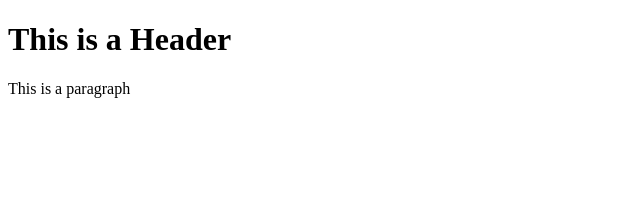
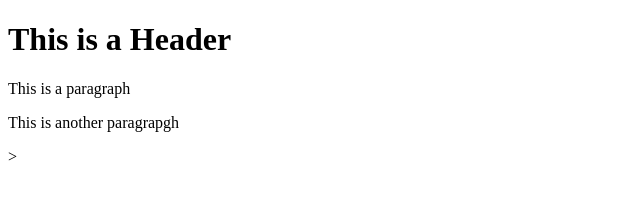
Before and after one commit to Djdunn256/git-test, a plain HTML site: page index.html in a window 1280 px wide. Shown: the whole page, without its empty margins (0-640 px from the left). Drawn offline with Linux system fonts and the light colour scheme.

Commit message:
Third Commit

```diff
--- a/index.html
+++ b/index.html
@@ -3,5 +3,6 @@
     <body>
         <h1>This is a Header</h1>
         <p>This is a paragraph</p>
+        <p>This is another paragrapgh</p>>
     </body>
 </html>
```
